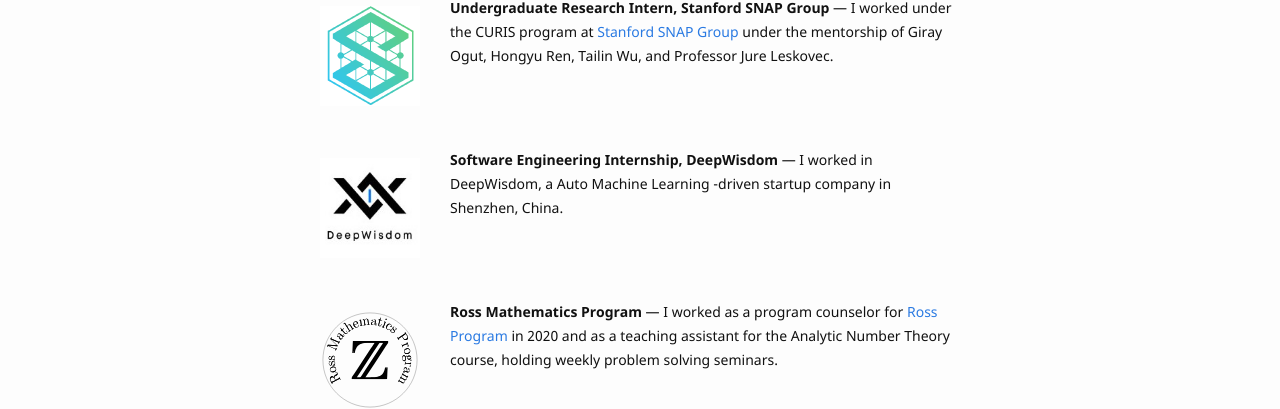
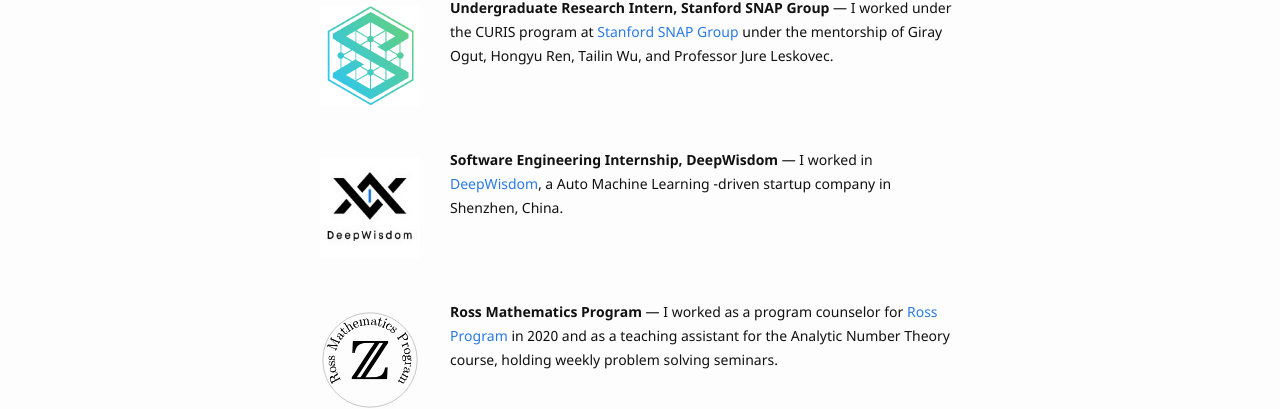
Before and after one commit to zichuan-scott-xu/personal_website, a Jekyll site: the page built from experiences.md, in a window 1280 px wide. Shown: the part 160-569 px from the top of the page. Built offline with Jekyll 4.4.1, drawn with Linux system fonts in a browser that asks for light colours.

Commit message:
Added hyperlink

```diff
--- a/experiences.md
+++ b/experiences.md
@@ -14,7 +14,7 @@ items:
     image:
       src: /assets/img/experiences/deepwisdom.jpeg
       alt: DeepWisdom company
-    description: 'I worked in <//a href="fuzhi.ai">DeepWisdom</a>, a Auto Machine Learning -driven startup company in Shenzhen, China.'
+    description: 'I worked in <a href="//fuzhi.ai">DeepWisdom</a>, a Auto Machine Learning -driven startup company in Shenzhen, China.'
 
   - title: Ross Mathematics Program
     image:
```
Also changed, not shown: 2 other files.
